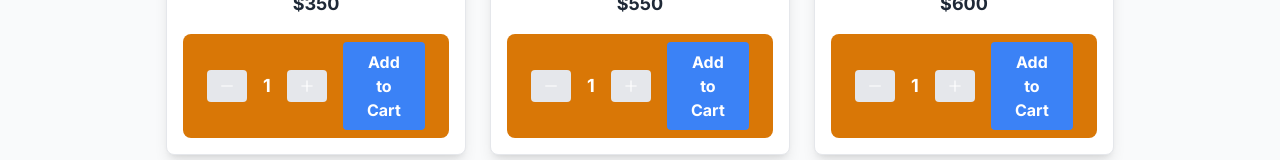
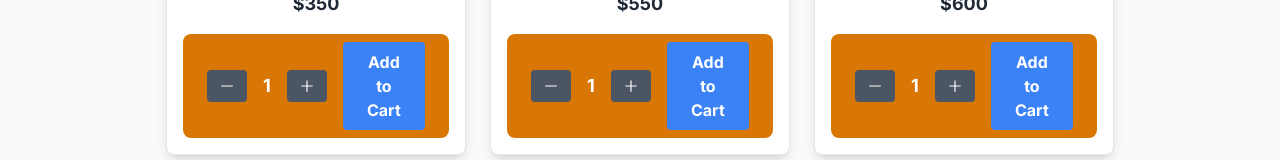
Before and after one commit to Shaikhtayyaba97/tayyaba, a Next.js app: page /women/ring in a window 1280 px wide. Shown: the part 381-541 px from the top of the page. Built offline with nearby package versions, Linux system fonts and the light colour scheme.

Commit message:
added little changes in color

```diff
--- a/src/components/Button.tsx
+++ b/src/components/Button.tsx
@@ -41,7 +41,7 @@
       {/* Decrement Button */}
       <button
         onClick={decrementQuantity}
-        className="px-3 py-2 bg-gray-200 rounded hover:bg-gray-300"
+        className="px-3 py-2 bg-gray-600 rounded hover:bg-gray-300"
         aria-label="Decrement Quantity"
       >
         <AiOutlineMinus />
@@ -53,7 +53,7 @@
       {/* Increment Button */}
       <button
         onClick={incrementQuantity}
-        className="px-3 py-2 bg-gray-200 rounded hover:bg-gray-300"
+        className="px-3 py-2 bg-gray-600 rounded hover:bg-gray-300"
         aria-label="Increment Quantity"
       >
         <AiOutlinePlus />
```
